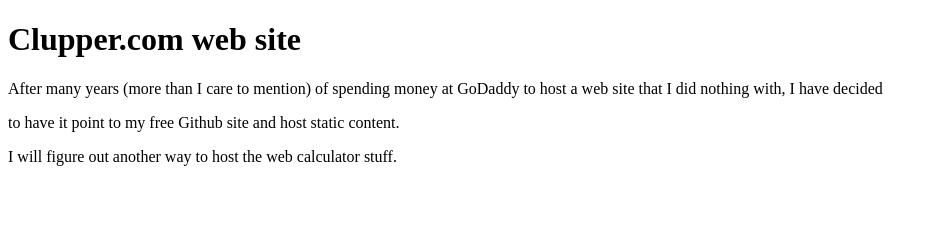
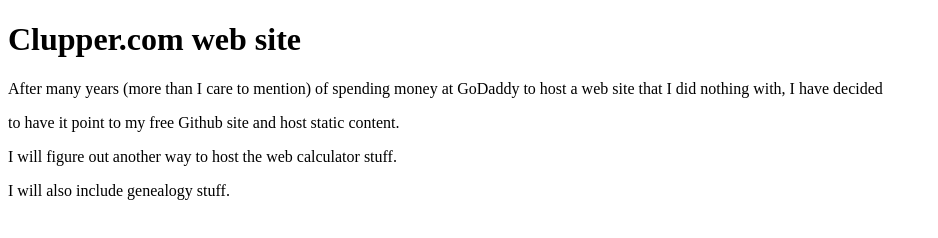
Before and after one commit to tclupper/tclupper.github.io, a plain HTML site: page index.html in a window 1280 px wide. Shown: the whole page, without its empty margins (0-938 px from the left). Drawn offline with Linux system fonts and the light colour scheme.

Commit message:
Another update

```diff
--- a/index.html
+++ b/index.html
@@ -5,5 +5,6 @@
 <p>After many years (more than I care to mention) of spending money at GoDaddy to host a web site that I did nothing with, I have decided</p>
 <p>to have it point to my free Github site and host static content.</p>
 <p>I will figure out another way to host the web calculator stuff. </p>
+<p>I will also include genealogy stuff. </p>
 </body>
 </html>
```
